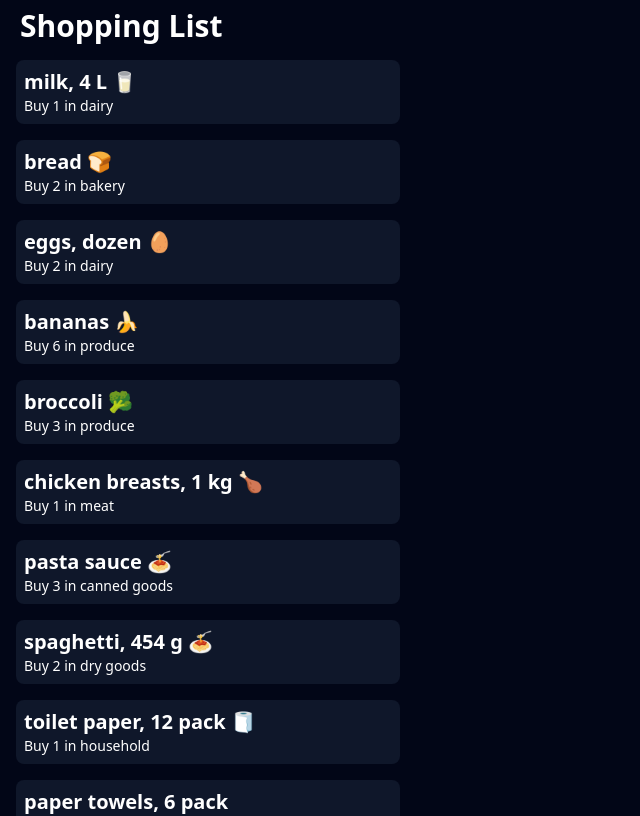
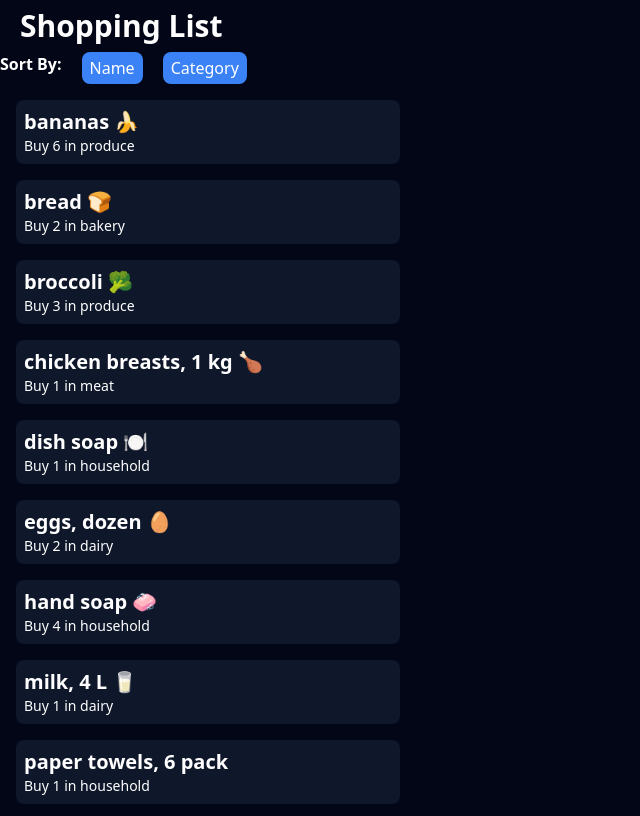
Before and after one commit to K0A1R/cprg306-assignments, a Next.js app: page /week-6 in a window 1280 px wide. Shown: the top 816 px of the page, without its empty margins (0-640 px from the left). Built offline with nearby package versions, Linux system fonts and the light colour scheme.

Commit message:
Update week-6 (item-list.js)
Edit moved buttons above list elements.

```diff
--- a/app/week-6/item-list.js
+++ b/app/week-6/item-list.js
@@ -1,12 +1,42 @@
+"use client";
 import itemsJson from "./items.json";
 import Item from "./item";
 
+import { useState } from "react";
+
 export default function ItemList() {
+  let items = [...itemsJson];
+  let [sortBy, setSortBy] = useState("name");
+  if (sortBy === "name") {
+    items.sort((a, b) => a.name.localeCompare(b.name));
+  }
+  if (sortBy === "category") {
+    items.sort((a, b) => a.category.localeCompare(b.category));
+  }
   return (
-    <div>
-      {itemsJson.map((item) => (
-        <Item id={item.id} {...item} />
-      ))}
-    </div>
+    <section>
+      <section className="flex gap-5">
+        <p className="text-white font-bold">Sort By:</p>
+        <button
+          className="text-white bg-blue-500 rounded-lg h-8 px-2 hover:bg-blue-600"
+          type="submit"
+          onClick={() => setSortBy("name")}
+        >
+          Name
+        </button>
+        <button
+          className="text-white bg-blue-500 rounded-lg h-8 px-2 hover:bg-blue-600"
+          type="submit"
+          onClick={() => setSortBy("category")}
+        >
+          Category
+        </button>
+      </section>
+      <div>
+        {items.map((item) => (
+          <Item key={item.id} {...item} />
+        ))}
+      </div>
+    </section>
   );
 }
```
